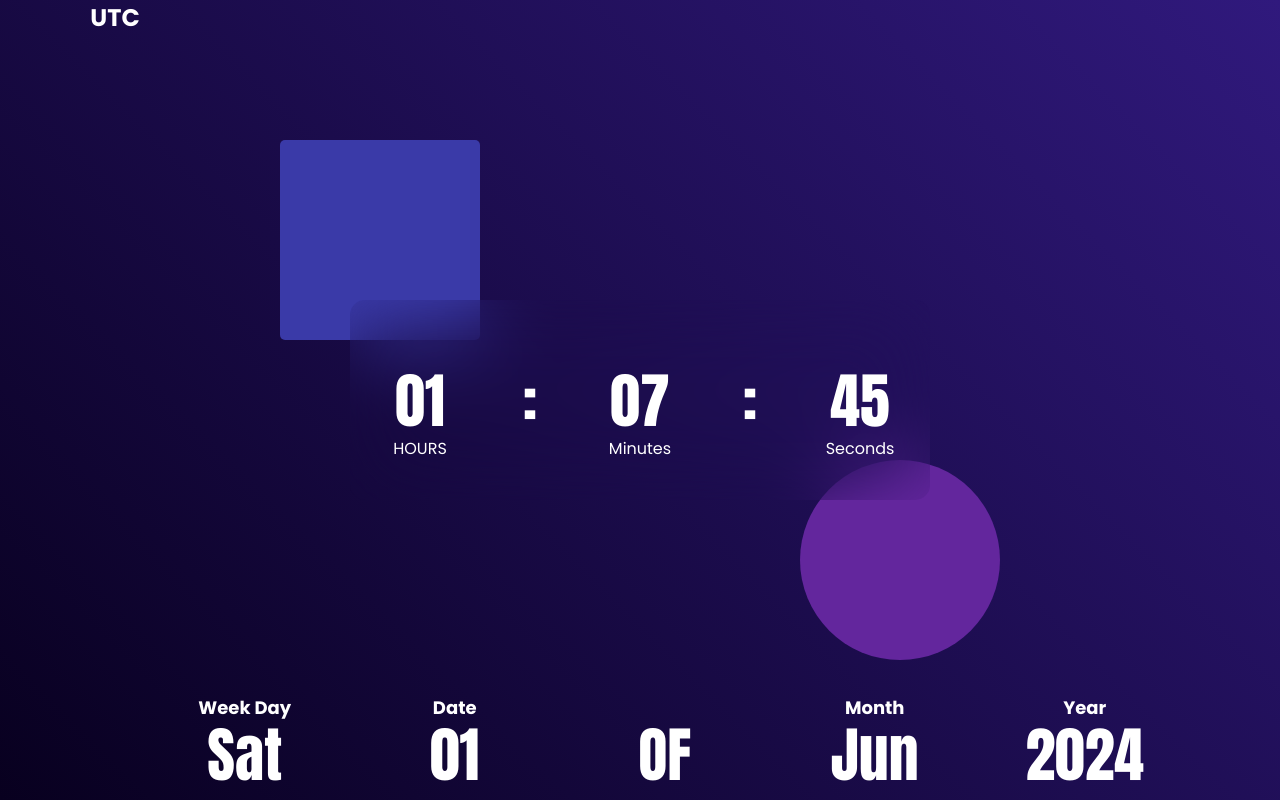
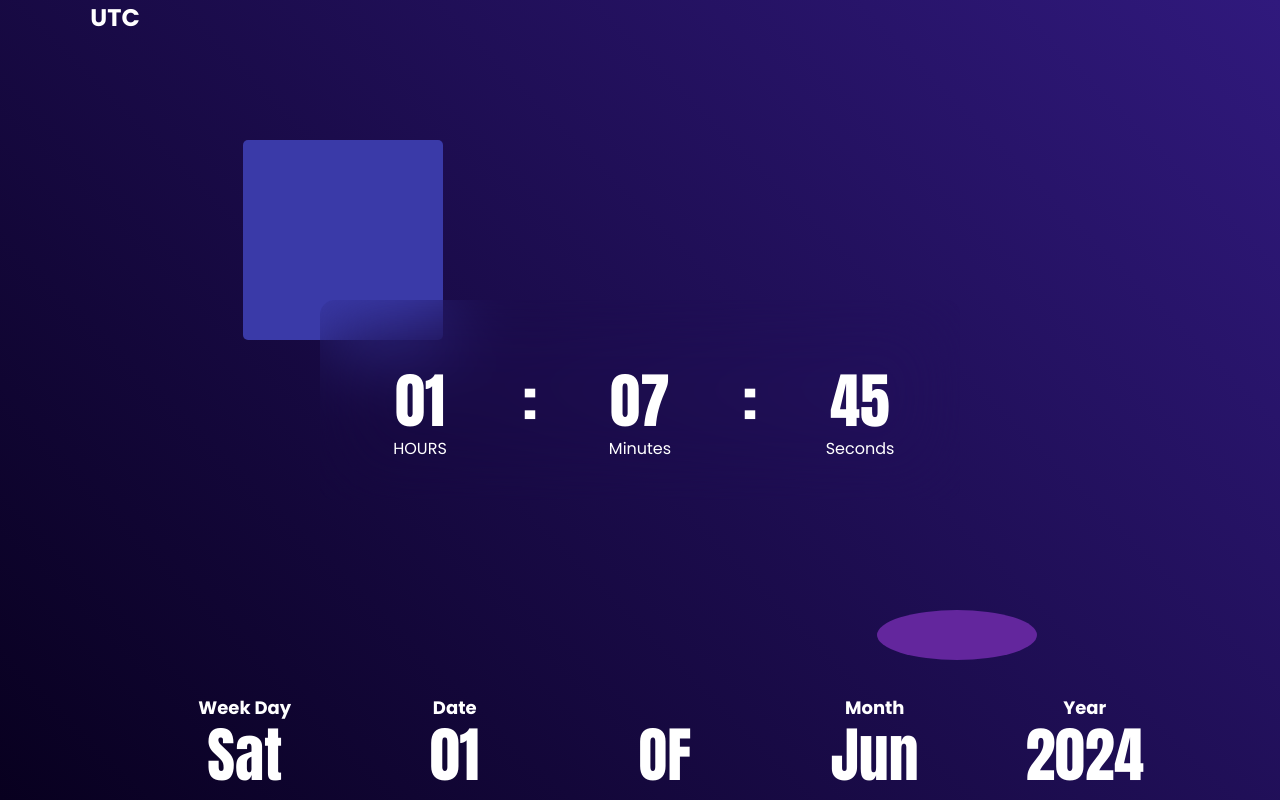
Before and after one commit to Regenshin/JS-Clock, a plain HTML site: page index.html in a window 1280 px wide. Drawn offline with Linux system fonts and the light colour scheme.

Commit message:
Update style.css

```diff
--- a/style.css
+++ b/style.css
@@ -18,20 +18,14 @@
 }
 
 .container{
-    width: 580px;
+    width: 50%;
     height: 25%;
     position:absolute;
     top:50%;
     left:50%;
     transform: translate(-50%,-50%);
+}
 
-
-
-
-
-
-
-}
 .clockie{
     width: 100%;
     height: 100% ;
@@ -68,8 +62,8 @@ h1{
 
 .container::after{
     content: '';
-    width: 25vh;
-    height: 25vh;
+    width: 25%;
+    height: 25%;
     background: rgb(99, 38, 157);
     border-radius:50%;
     position: absolute;
```
